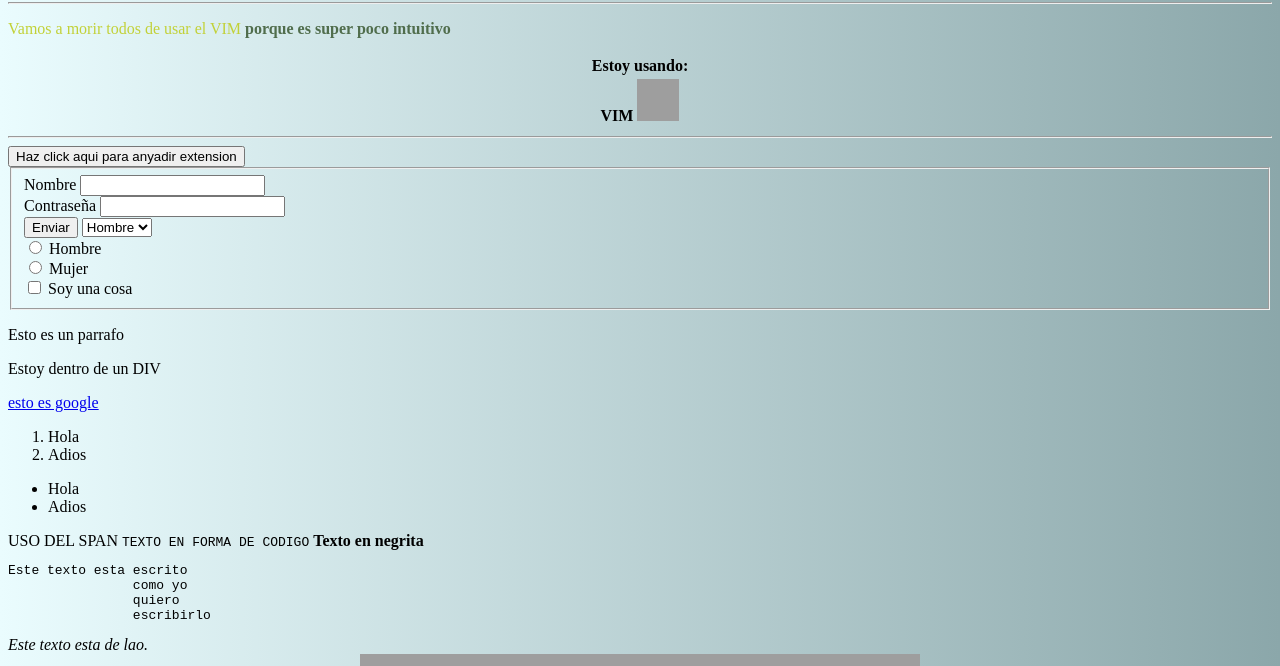
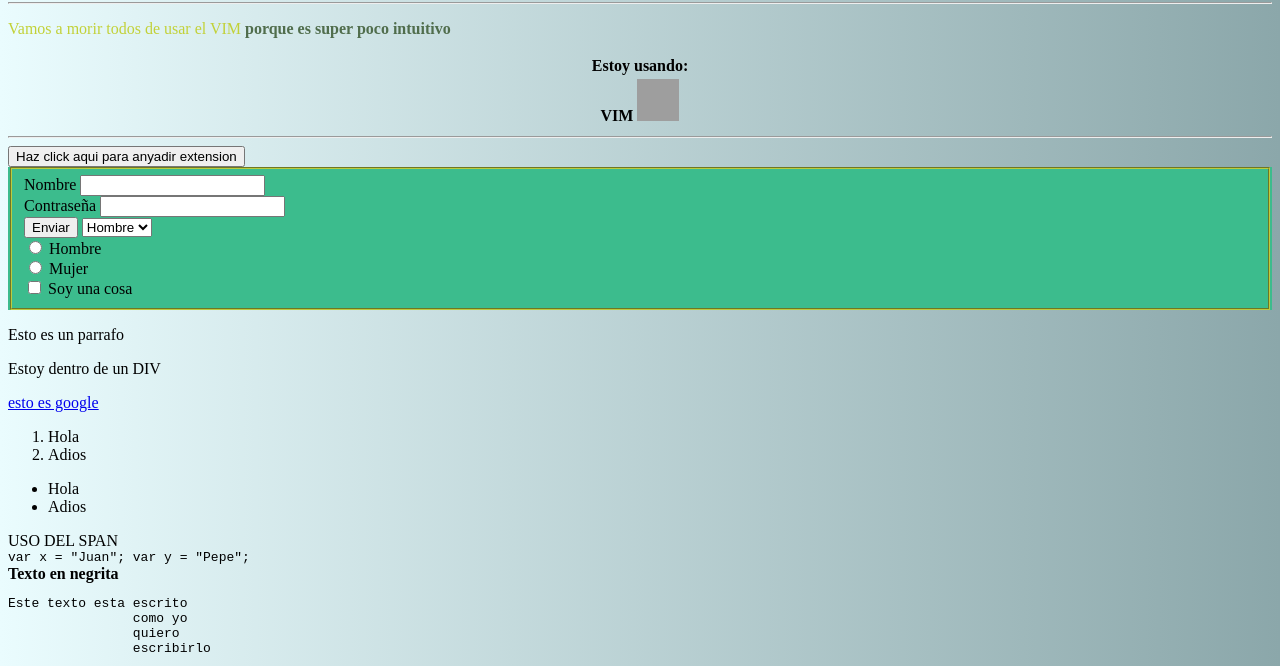
Before and after one commit to josefoons/DIW, a plain HTML site: page Ejercicio2/ejercicio2.html in a window 1280 px wide. Shown: the part 64-730 px from the top of the page. Drawn offline with Linux system fonts and the light colour scheme; grey boxes are pictures that could not be loaded.

Commit message:
Update CSS & HTML

```diff
--- a/Ejercicio2/ejercicio2.html
+++ b/Ejercicio2/ejercicio2.html
@@ -20,7 +20,7 @@
 		 <button type="button">Haz click aqui para anyadir extension
 		 </button>
 		<form>
-		 <fieldset>
+		 <fieldset class="field_set">
 		<label for="enun">Nombre</label>
 		 <input type="text" name="usuario"><br>
 		<label for="pass">Contraseña</label>
@@ -53,7 +53,13 @@
 			<li>Adios</li>
 		</ul>
 		<span>USO DEL SPAN</span>
-		<code>TEXTO EN FORMA DE CODIGO</code>
+		<br>
+		<code lang="java" >
+			var x = "Juan";
+			var y = "Pepe";
+
+		</code>
+		<br>
 		<b>Texto en negrita</b>
 		<br/>
 		<pre>Este texto esta escrito
--- a/Ejercicio2/style.css
+++ b/Ejercicio2/style.css
@@ -9,3 +9,11 @@ body {
     background: linear-gradient(to right, rgba(234,252,254,1) 0%, rgba(139,167,170,1) 100%);
     filter: progid:DXImageTransform.Microsoft.gradient( startColorstr='#eafcfe', endColorstr='#8ba7aa', GradientType=1 );
 }
+
+fieldset {
+    border-color:#bccb3e;
+}
+
+form {
+    background-color: #3CBC8D;
+}
```
